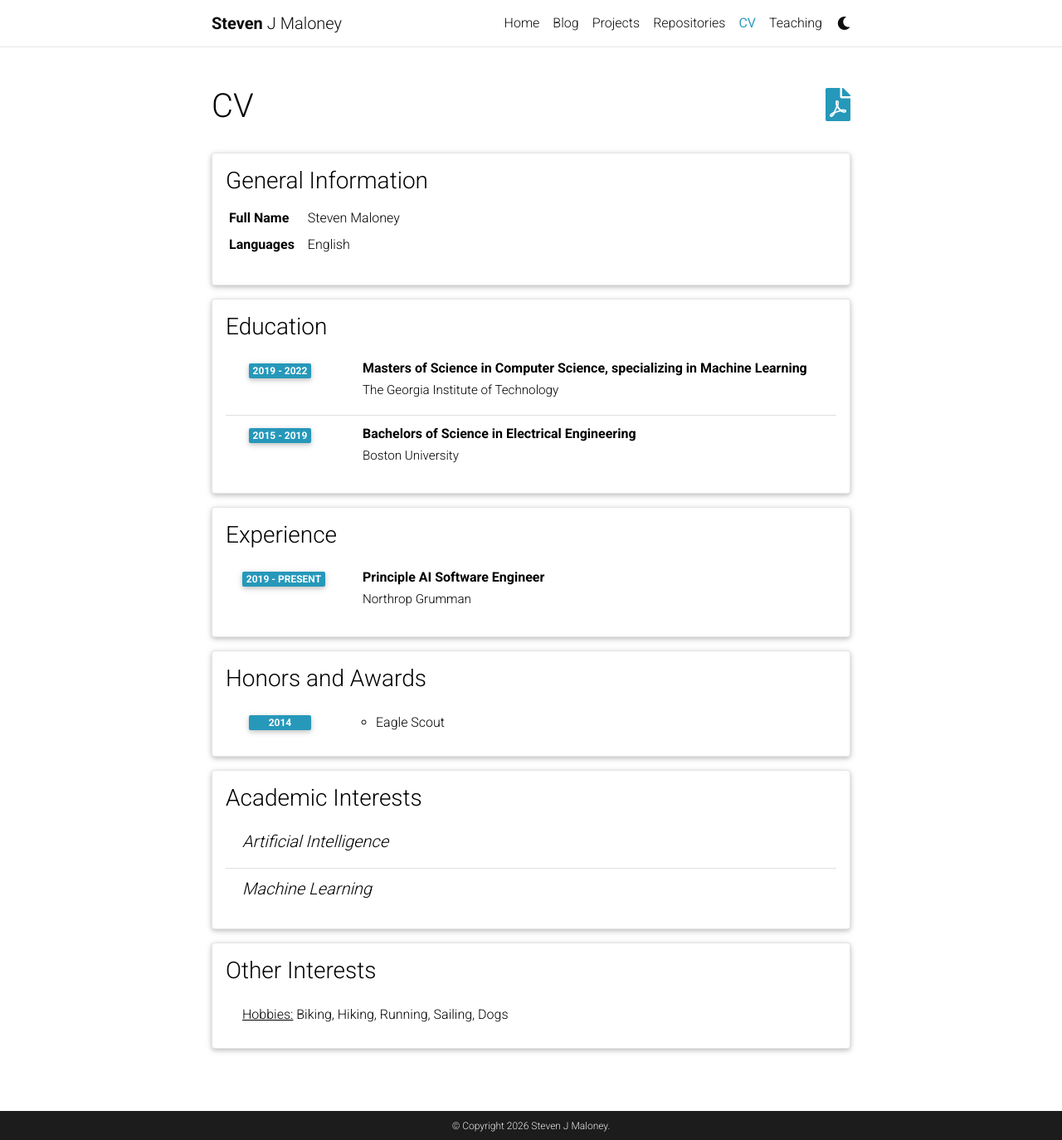
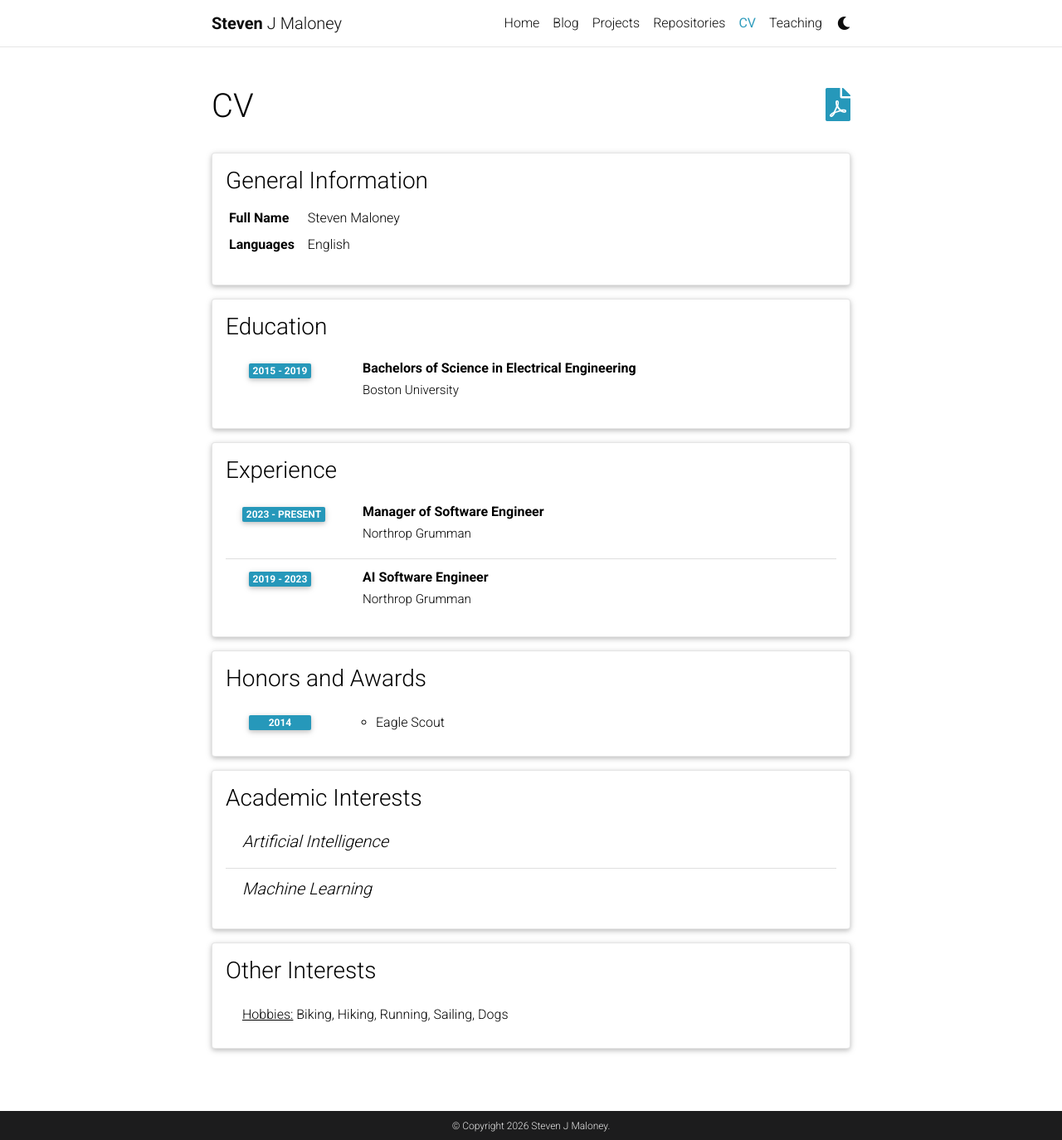
Before and after one commit to stevie1gear/stevie1gear.github.io, a Jekyll site: the page built from _pages/cv.md, in a window 1280 px wide and 1374 px high. Shown: the whole window at 83% size. Built offline with Jekyll 4.4.1, drawn with Linux system fonts in a browser that asks for light colours; comment, search, counter and statistics services are not loaded; a style sheet for code colours, icons or effects is not loaded.

Commit message:
Updated CV page and put in a new resume.

```diff
--- a/_data/cv.yml
+++ b/_data/cv.yml
@@ -9,9 +9,6 @@
 - title: Education
   type: time_table
   contents:
-    - title: Masters of Science in Computer Science, specializing in Machine Learning
-      institution: The Georgia Institute of Technology
-      year: 2019 - 2022
     - title: Bachelors of Science in Electrical Engineering
       institution: Boston University
       year: 2015 - 2019
@@ -19,9 +16,12 @@
 - title: Experience
   type: time_table
   contents:
-    - title: Principle AI Software Engineer
+    - title: Manager of Software Engineer
       institution: Northrop Grumman
-      year: 2019 - Present
+      year: 2023 - Present
+    - title: AI Software Engineer
+      institution: Northrop Grumman
+      year: 2019 - 2023
 
 - title: Honors and Awards
   type: time_table
```
Also changed, not shown: Gemfile (line endings or trailing spaces), 3 other files.
